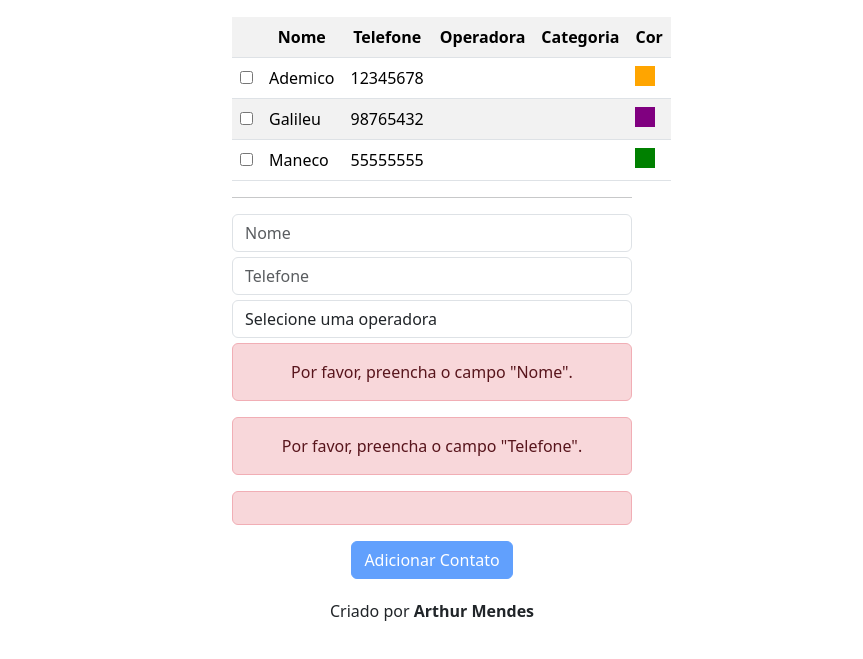
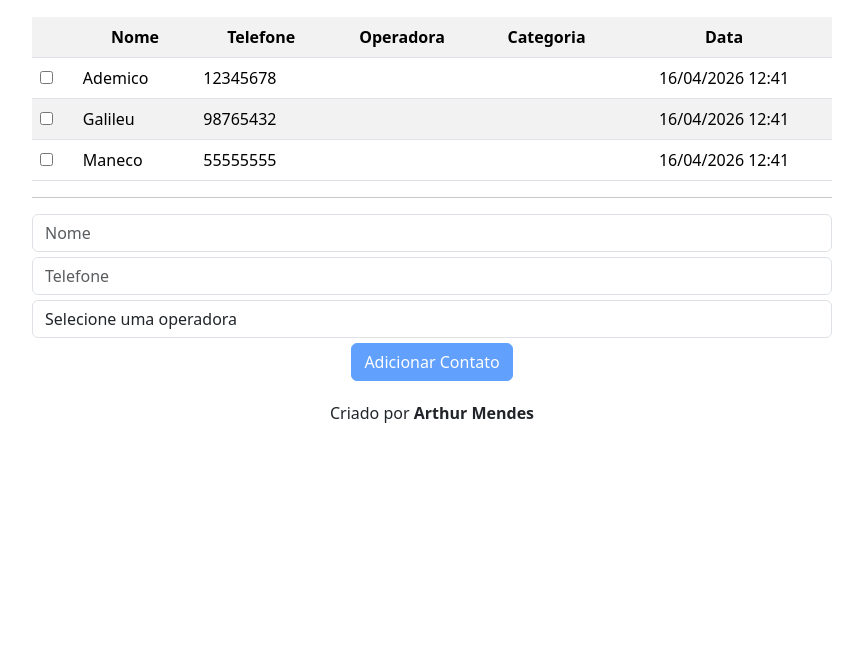
Before and after one commit to ImArthurMendes/praticaArgunlarJS, a plain HTML site: page index.html in a window 1280 px wide. Shown: the part 57-716 px from the top of the page, without its empty margins (208-1071 px from the left). Drawn offline with nearby package versions, Linux system fonts and the light colour scheme; some packages are replaced by stand-ins of ours.

Commit message:
Andamento

```diff
--- a/index.html
+++ b/index.html
@@ -7,7 +7,7 @@
 
     <style>
         .jumbotron {
-            width: 400px;
+            width: 800px;
             text-align: center;
             margin-top: 20px;
             margin-left: auto;
@@ -35,9 +35,9 @@
         angular.module("listaTelefonica").controller("listaTelefonicaCtrl", function($scope) { //$scope é um objeto que atua como a ponte entre a lógica do JavaScript (controller) e a visualização do HTML (view).
             $scope.app = "LISTA TELEFÔNICA";
             $scope.contatos = [ // Aqui eu criei uma array de contatos, onde cada contato é um objeto com as propriedades nome, telefone e cor.
-                {nome: "Ademico", telefone: "12345678", cor: "orange"},
-                {nome: "Galileu", telefone: "98765432", cor: "purple"},
-                {nome: "Maneco", telefone: "55555555", cor: "green"}
+                {nome: "Ademico", telefone: "12345678", data: new Date()},
+                {nome: "Galileu", telefone: "98765432", data: new Date()},
+                {nome: "Maneco", telefone: "55555555", data: new Date()}
             ];
             $scope.operadoras = [ // Aqui eu criei uma array de operadoras, onde cada operadora é um objeto com as propriedades "nome" e "codigo". Essa array pode ser usada para exibir as operadoras disponíveis ou para associar um contato a uma operadora específica.
                 {nome: "Claro", codigo: 41, categoria: "Celular"},
@@ -77,7 +77,7 @@
                 <th>Telefone</th>
                 <th>Operadora</th>
                 <th>Categoria</th>
-                <th>Cor</th>
+                <th>Data</th>
             </tr>
             <tr class="novoAlinhamento"
                 ng-repeat="contato in contatos"
@@ -89,9 +89,7 @@
                 <td>{{contato.telefone}}</td>
                 <td>{{contato.operadora.nome}}</td>
                 <td>{{contato.operadora.categoria}}</td>
-                <td>
-                    <div style="width: 20px; height: 20px;" ng-style="{'background-color': contato.cor}"></div>
-                </td>
+                <td style="text-align: center;">{{contato.data | date:'dd/MM/yyyy HH:mm'}}</td>
             </tr>
         </table>
         <hr/>
@@ -104,7 +102,7 @@
             </select>
         </form>
 
-        <div ng-messages="contatoForm.nome.$error" class="alert alert-danger">
+        <div ng-messages="contatoForm.nome.$error" ng-if="contatoForm.nome.$touched && contatoForm.nome.$invalid" class="alert alert-danger">
             <div ng-message="required">
                 Por favor, preencha o campo "Nome".
             </div>
@@ -112,7 +110,7 @@
                 O nome deve ter pelo menos 7 caracteres.
             </div>
         </div>
-        <div ng-messages="contatoForm.telefone.$error" class="alert alert-danger">
+        <div ng-messages="contatoForm.telefone.$error" ng-if="contatoForm.telefone.$touched && contatoForm.telefone.$invalid" class="alert alert-danger">
             <div ng-message="required">
                 Por favor, preencha o campo "Telefone".
             </div>
@@ -120,7 +118,7 @@
                 O campo "Telefone" deve estar no formato XXXXX-XXXX.
             </div>
         </div>
-        <div ng-messages="contatoForm.operadora.$error" class="alert alert-danger">
+        <div ng-messages="contatoForm.operadora.$error" ng-if="contatoForm.operadora.$touched && contatoForm.operadora.$invalid" class="alert alert-danger">
             <div ng-message="$error">
                 Por favor, selecione uma operadora.
             </div>
```
